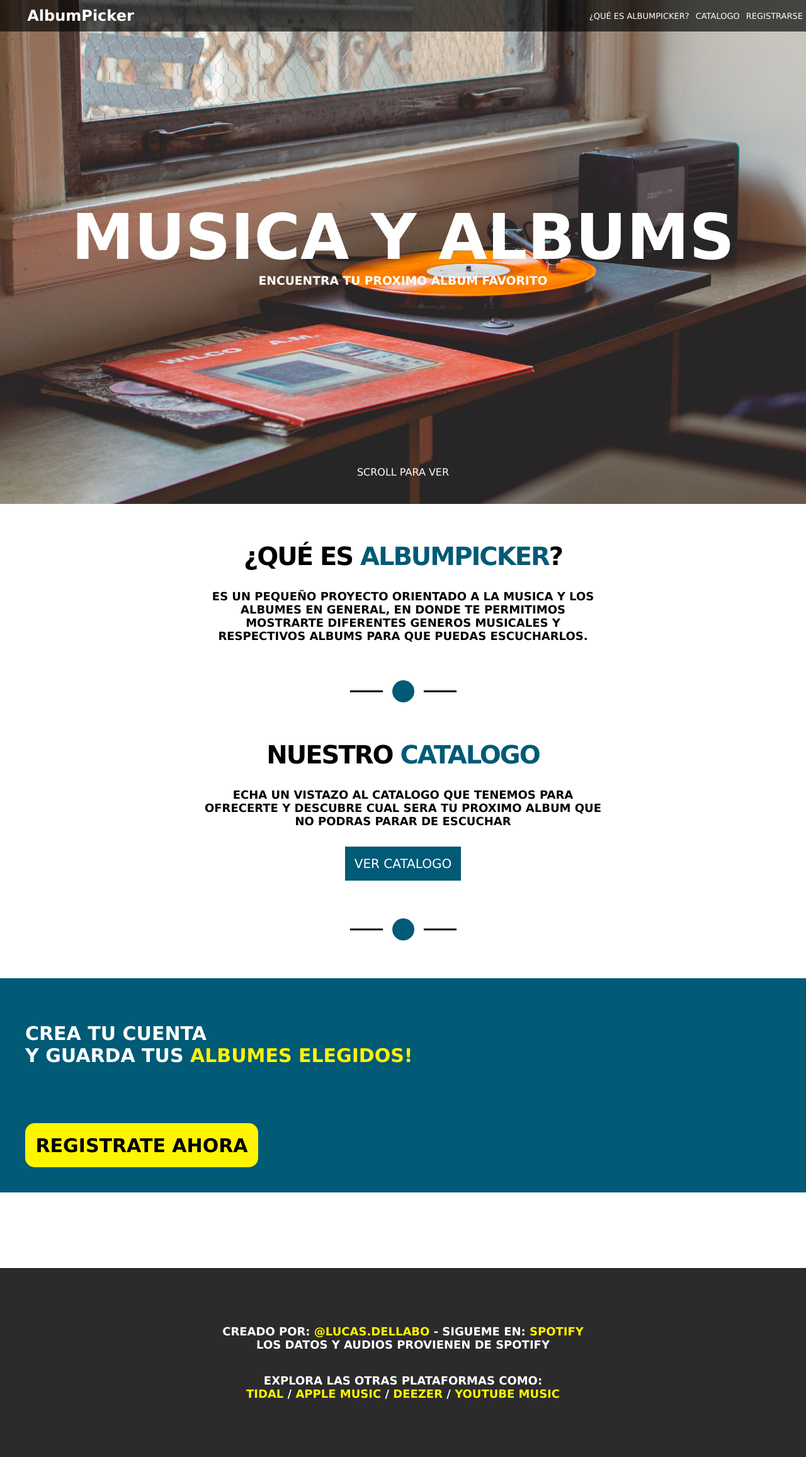
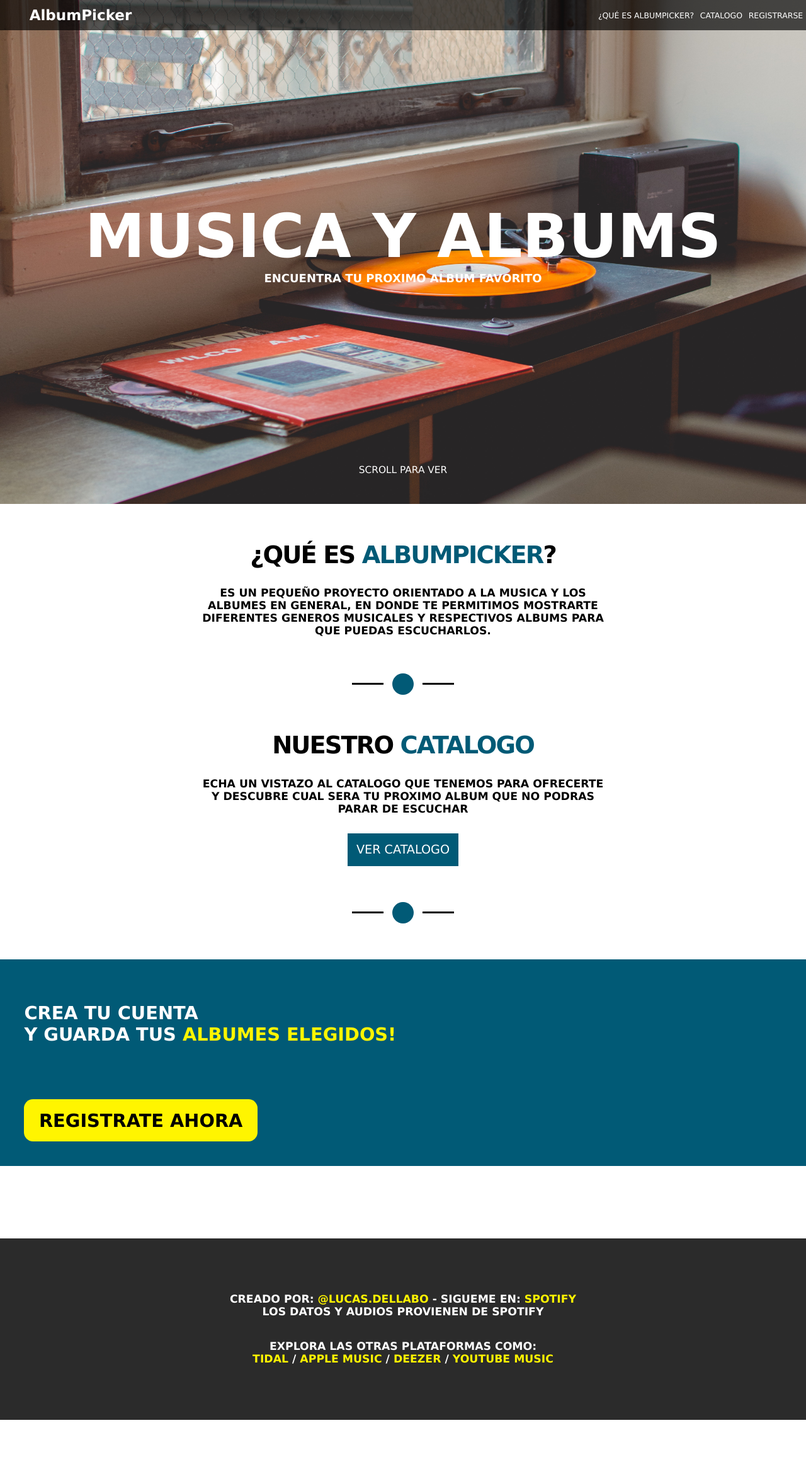
Before and after one commit to LucasDLabo/ProyectoFacultad, a PHP site: page / in a window 1280 px wide. Shown: the whole page at 63% size. After the commit the page ends 2254 px from the top, so only its background shows below. Run offline with PHP 8.4, Linux system fonts and the light colour scheme.

Commit message:
Cambiada las medidas px por rem

```diff
--- a/css/style.css
+++ b/css/style.css
@@ -3,8 +3,11 @@ Git add .
 Git Status
 Git commit -m "comentario"
 Git push -u origin master */
+
+/* Cambie los px por medidas rem */
 html {
     scroll-behavior: smooth;
+    font-size: 1.2vw;
 }
 body{
     padding: 0px;
@@ -13,11 +16,11 @@ body{
 }
 header{
     height: 100vh;
-    margin-bottom: 60px;
+    margin-bottom: 3.75rem;
 }
 .boxScroll{
     display: flex;
-    height: 50px;
+    height: 3.125rem;
     justify-content: center;
     align-items: center;
     color: white;
@@ -34,7 +37,7 @@ header{
     display: flex;
     color: white;
     margin: 0;
-    font-size: 100px;
+    font-size: 6.25rem;
 }
 .subtitle{
     display: flex;
@@ -43,7 +46,7 @@ header{
 }
 .boxNav{
     background-color: rgba(0, 0, 0, 0.658);
-    height: 50px;
+    height: 3.125rem;
     display: flex;
     align-items: center;
     width: 100%;
@@ -70,12 +73,12 @@ header{
     display: flex;
     justify-content: flex-end;
     align-items: center;
-    gap: 15px;
+    gap: 0.938rem;
     width: 80%;
     height: 100%;
 }
 .rutas ul{
-    font-size: 13px;
+    font-size: 0.813rem;
     list-style-type: none;
     height: 100%;
 }
@@ -85,8 +88,8 @@ header{
     height: 100%;
 }
 .rutas ul li a{
-    padding-left: 5px;
-    padding-right: 5px;
+    padding-left: 0.313rem;
+    padding-right: 0.313rem;
     text-align: center;
     width: auto;
     height: 100%;
@@ -120,21 +123,21 @@ header{
 }
 .boxContent a{
     text-decoration: none;
-    margin-top: 30px;
+    margin-top: 1.875rem;
     color: white;
     background-color: #015A76;
-    padding: 15px;
-    font-size: 20px;
+    padding: 0.938rem;
+    font-size: 1.25rem;
 }
 .bodyTitle{
     margin: 0;
-    margin-bottom: 30px;
-    font-size: 40px;
+    margin-bottom: 1.875rem;
+    font-size: 2.5rem;
     font-weight: bolder;
-    letter-spacing: -2px;
+    letter-spacing: -0.125rem;
 }
 .descripcion{
-    font-size: 18px;
+    font-size: 1.125rem;
     font-weight: bolder;
     margin: 0;
 }
@@ -148,14 +151,14 @@ header{
     align-items: center;
     justify-content: center;
     width: 100%;
-    gap: 15px;
-    margin-top: 60px;
-    margin-bottom: 60px;
+    gap: 0.938rem;
+    margin-top: 3.75rem;
+    margin-bottom: 3.75rem;
 }
 .separador hr{
     margin: 0;
-    height: 1px;
-    width: 50px;
+    height: 0.063rem;
+    width: 3.125rem;
     color: black;
     background-color: black;
     border: solid 1px black;
@@ -163,8 +166,8 @@ header{
 .separador div{
     margin: 0;
     content: "";
-    height: 35px;
-    width: 35px;
+    height: 2.188rem;
+    width: 2.188rem;
     border-radius: 100%;
     background-color: #015A76;
 }
@@ -175,23 +178,23 @@ header{
     flex-direction: column;
     color: white;
     font-weight: bolder;
-    font-size: 30px;
-    padding: 40px;
-    margin-bottom: 120px;
+    font-size: 1.875rem;
+    padding: 2.5rem;
+    margin-bottom: 7.5rem;
 }
 .boxRegister a{
-    font-size: 30px;
-    margin-top: 60px;
+    font-size: 1.875rem;
+    margin-top: 3.75rem;
     text-decoration: none;
     color: black;
     background-color: #FFF500;
     width: 30%;
-    height: 60px;
+    height: 3.75rem;
     display: flex;
     align-items: center;
     justify-content: center;
-    padding: 5px;
-    border-radius: 15px;
+    padding: 0.313rem;
+    border-radius: 0.938rem;
     text-align: center;
 }
 .highlight2{
@@ -200,7 +203,7 @@ header{
 }
 .boxSpam{
     display: flex;
-    height: 300px;
+    height: 18.75rem;
     background-color: #2B2B2B;
     color: white;
     align-items: center;
@@ -209,7 +212,7 @@ header{
     flex-direction: column;
     text-transform: uppercase;
     font-weight: bold;
-    font-size: 18px;
+    font-size: 1.125rem;
 }
 .boxSpam a{
     text-decoration: none;
--- a/index.html
+++ b/index.html
@@ -64,6 +64,7 @@ Git push -u origin master -->
             <a href="">REGISTRATE AHORA</a>
         </section>
 
+
         <footer class="boxSpam">
             <p>CREADO POR: <mark class="highlight2"><a href="https://www.instagram.com/lucas_del_labo/" target="_blank">@LUCAS.DELLABO</a></mark> - SIGUEME EN: <mark class="highlight2" ><a href="https://open.spotify.com/user/thelucksplaying?si=b8ae76c284314dd2" target="_blank">SPOTIFY</a></mark>
                 <br>
```
